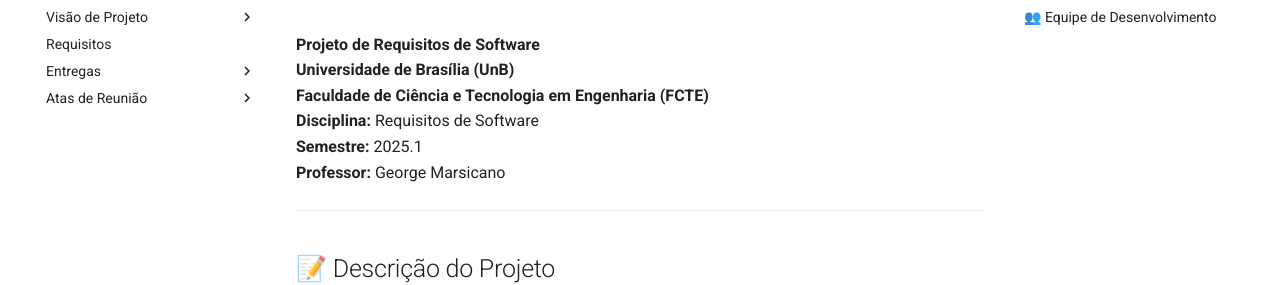
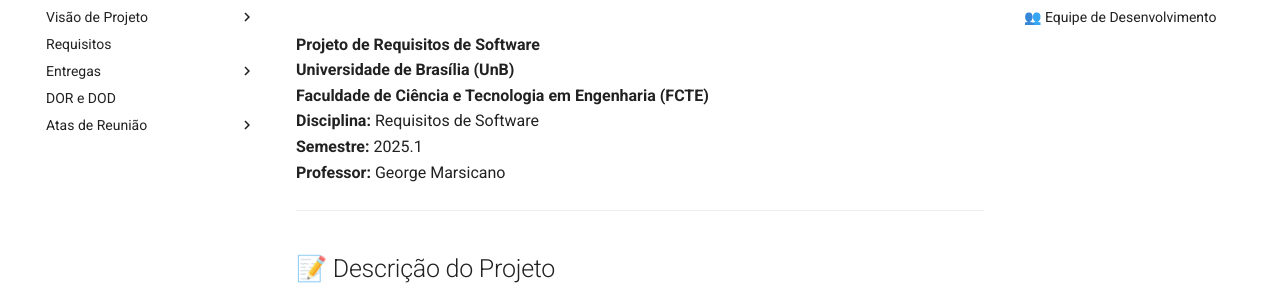
Before and after one commit to mdsreq-fga-unb/2025.1-T01-VidracariaModelo, an MkDocs documentation site: the page built from docs/index.md, in a window 1280 px wide. Shown: the part 148-433 px from the top of the page. Built offline with MkDocs 1.6.1 and Material for MkDocs 9.7.7, drawn with Linux system fonts in a browser that asks for light colours; comment, search, counter and statistics services are not loaded.

Commit message:
dor e dod pagina

```diff
--- a/mkdocs.yml
+++ b/mkdocs.yml
@@ -33,6 +33,7 @@
 
   - Entregas:
     - 1º Entrega: docs/Entregas/1.md
+  - DOR e DOD: docs/DOR_DOD/dor_dod.md
 
   - Atas de Reunião:
       - 15/04: docs/Atas/15_04.md
```
Also changed, not shown: docs/docs/DOR_DOD/dor_dod.md (added).
